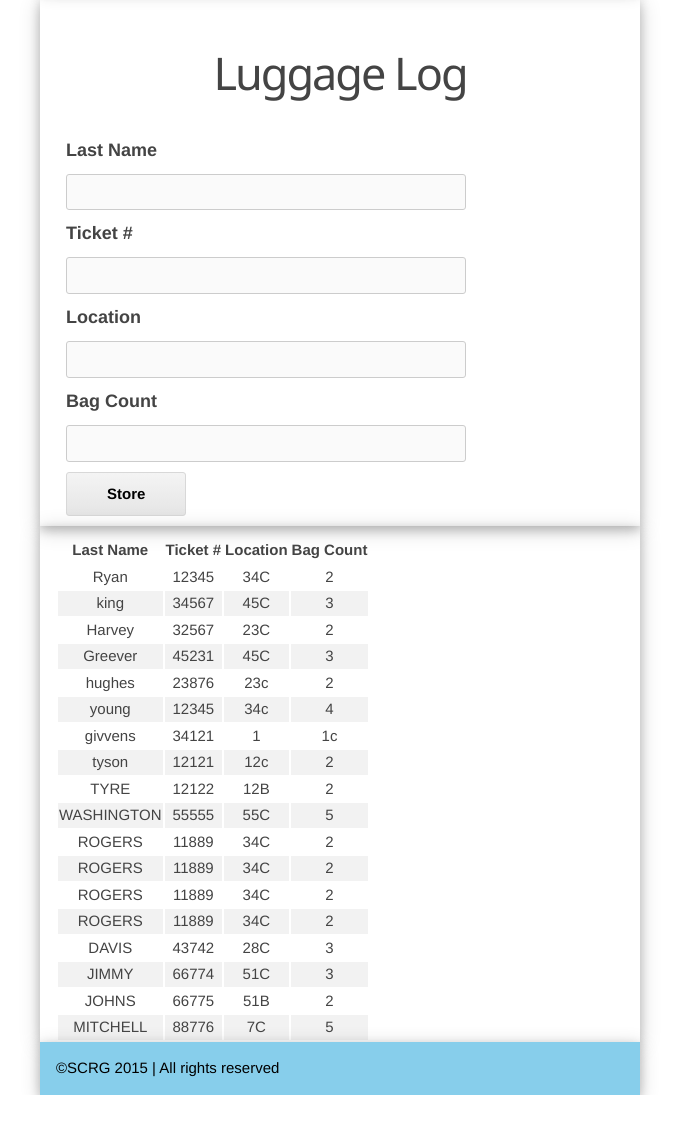
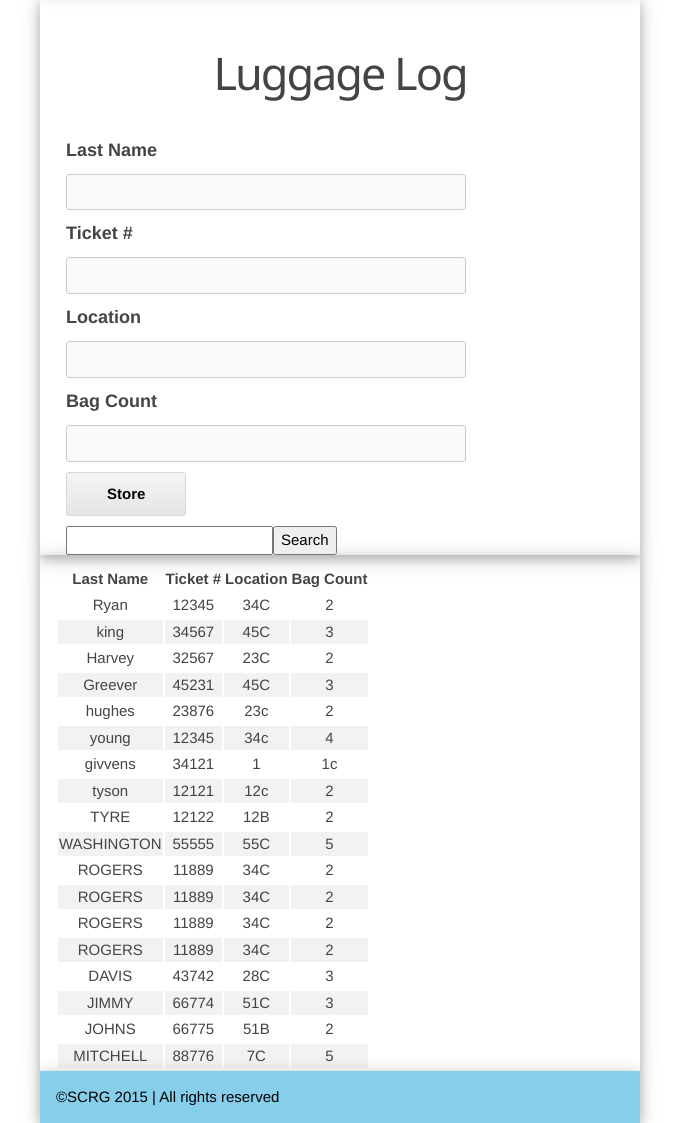
Before and after one commit to greevedogg/flask_luggage, a Flask app: page /luggage/ in a window 1280 px wide. Shown: the part 46-1169 px from the top of the page, without its empty margins (300-979 px from the left). Before the commit the page ends 1141 px from the top, so only its background shows below. Run offline with Flask 2, Linux system fonts and the light colour scheme; data comes from the database, SQL or seed files in the repository; both versions use the stored data as it was after the commit; some libraries are stand-ins or nearby versions.

Commit message:
added whooshalchemy search function to luggage table

```diff
--- a/app/config.py
+++ b/app/config.py
@@ -1,5 +1,8 @@
 import os
 basedir = os.path.abspath(os.path.dirname(__file__))
+
+WHOOSH_BASE = os.path.join(basedir, 'Luggage.db')
+MAX_SEARCH_RESULTS = 10
 
 class BaseConfig(object):
     DEBUG = False
--- a/app/forms.py
+++ b/app/forms.py
@@ -1,8 +1,11 @@
-from wtforms import Form, TextField, SubmitField, validators, ValidationError
+from wtforms import Form, StringField, SubmitField, validators, ValidationError
 
 class LuggageForm(Form):
-  name = TextField("Last Name", [validators.Required("Please enter a Last Name")])
-  ticket = TextField("Ticket #", [validators.Required("Please enter a ticket #")])
-  location = TextField("Location", [validators.Required("Please enter a location")])
-  bagCount = TextField("Bag Count", [validators.Required("Please enter # of bags")])
+  name = StringField("Last Name", [validators.Required("Please enter a Last Name")])
+  ticket = StringField("Ticket #", [validators.Required("Please enter a ticket #")])
+  location = StringField("Location", [validators.Required("Please enter a location")])
+  bagCount = StringField("Bag Count", [validators.Required("Please enter # of bags")])
   submit = SubmitField("Store")
+
+class SearchForm(Form):
+    search = StringField('search', [validators.Required('Please enter a Last Name or Ticket #')])
--- a/app/routes.py
+++ b/app/routes.py
@@ -1,13 +1,21 @@
 import os
 from sqlite3 import dbapi2 as sqlite3
 from flask import Blueprint, session, g, redirect, url_for, render_template, request, flash
-from forms import LuggageForm
+from forms import LuggageForm, SearchForm
 from models import Luggage, db
 from flask_sqlalchemy import SQLAlchemy
 from flask_wtf import Form
 from sqlalchemy import exc
+from config import MAX_SEARCH_RESULTS
+import flask.ext.whooshalchemy
+
+
 
 luggage = Blueprint('luggage', __name__, template_folder='templates')
+
+@luggage.before_request
+def before_request():
+    g.search_form = SearchForm()
 
 @luggage.route('/', methods=['GET', 'POST'])
 
@@ -38,3 +46,14 @@ def create_luggage():
 def show_luggage():
     items = [item for item in Luggage.query.all()]
     return render_template("display_luggage.html", items=items, form=form)
+
+@luggage.route('/search', methods=['POST'])
+def search():
+    #if not g.search_form.validate_on_submit():
+        #return redirect(url_for('index'))
+    return redirect(url_for('luggage.search_results', query=g.search_form.search.data))
+
+@luggage.route('/search_results')
+def search_results(query):
+    results = Luggage.query.whoosh_search(query, MAX_SEARCH_RESULTS).all()
+    return render_template('search_results.html', query=query, results=results)
--- a/app/templates/create_luggage.html
+++ b/app/templates/create_luggage.html
@@ -36,4 +36,6 @@
 
     {{ form.submit }}
   </form>
+
+  <form style="display: inline;" action="{{ url_for('search') }}" method="post" name="search">{{ g.search_form.hidden_tag() }}{{ g.search_form.search(size=20) }}<input type="submit" value="Search"></form>
 {% endblock %}
--- a/app/templates/display_luggage.html
+++ b/app/templates/display_luggage.html
@@ -36,6 +36,8 @@
 
     {{ form.submit }}
   </form>
+
+  <form style="display: inline;" action="{{ url_for('luggage.search') }}" method="post" name="search">{{ g.search_form.search(size=20) }}<input type="submit" value="Search"></form>
 {% endblock %}
 
 {% block container %}
```
Also changed, not shown: app/models.py (+7 -1 lines), app/templates/search_results.html (added, +8 -0 lines), app/Luggage.db, 3 other files.
